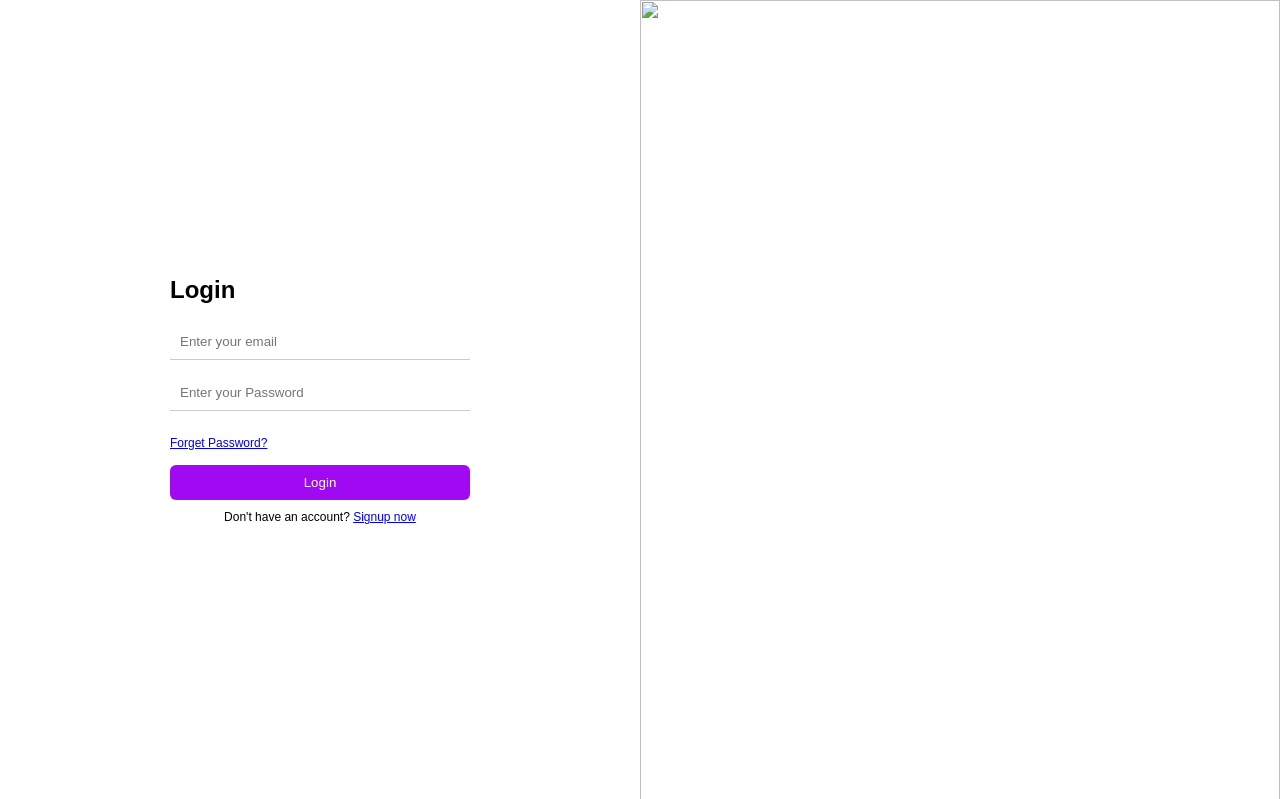
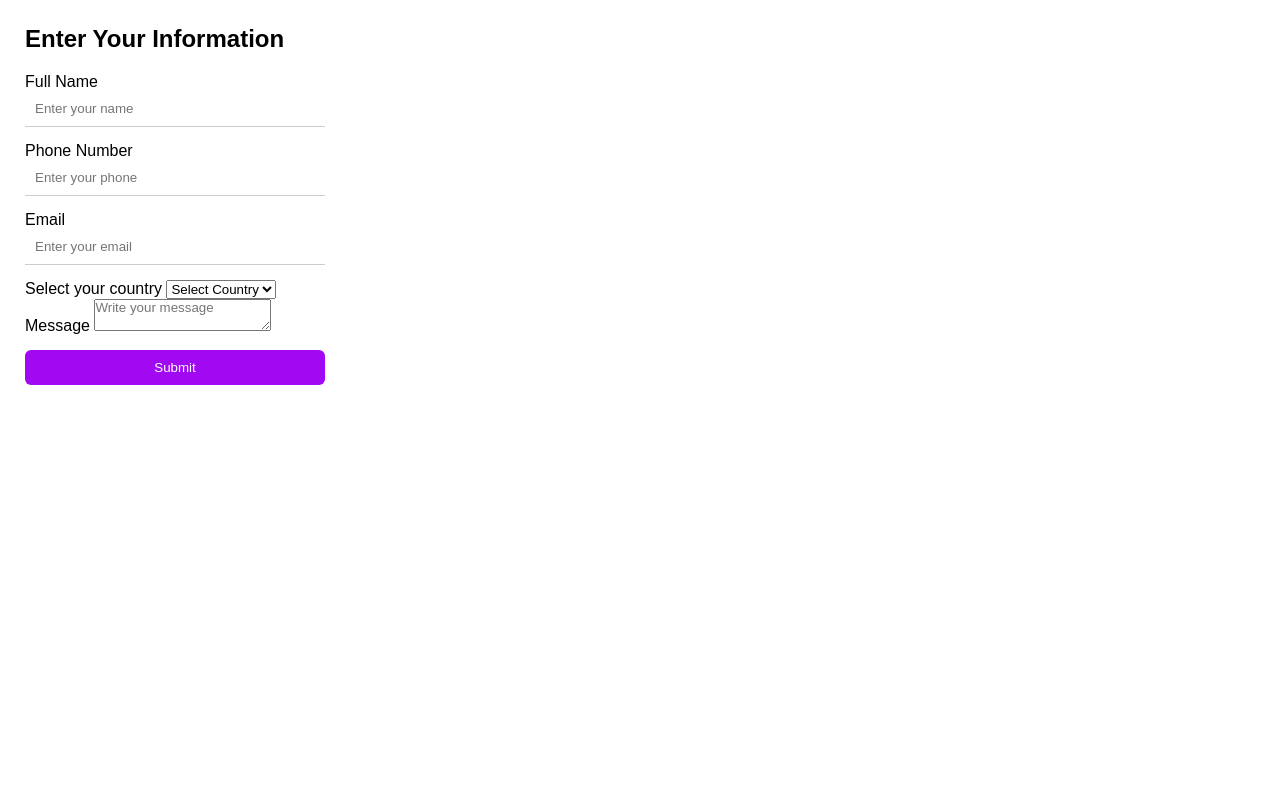
Before and after one commit to omareladawi/omareladawi.github.io, a plain HTML site: page index.html in a window 1280 px wide. Shown: the top 799 px of the page. Drawn offline with Linux system fonts and the light colour scheme.

Commit message:
Update index.html

```diff
--- a/index.html
+++ b/index.html
@@ -2,42 +2,38 @@
 <html lang="en">
 <head>
     <meta charset="UTF-8">
-    <title>Form</title>
+    <title>Information Form</title>
     <link rel="stylesheet" href="style.css">
 </head>
 <body>
 
+<div class="form-wrapper">
+    <form class="form">
+        <h2>Enter Your Information</h2>
 
+        <label>Full Name</label>
+        <input type="text" placeholder="Enter your name">
 
+        <label>Phone Number</label>
+        <input type="tel" placeholder="Enter your phone">
 
-<div class="form-wrapper">
+        <label>Email</label>
+        <input type="email" placeholder="Enter your email">
 
-    <div class="left">
-        <form class="form">
-            <h2>Login</h2>
+        <label>Select your country</label>
+        <select>
+            <option>Select Country</option>
+            <option>Egypt</option>
+            <option>USA</option>
+            <option>UK</option>
+        </select>
 
-            <input type="email" placeholder="Enter your email">
-            <input type="password" placeholder="Enter your Password">
+        <label>Message</label>
+        <textarea placeholder="Write your message"></textarea>
 
-            <p><a href="#">Forget Password?</a></p>
-
-            <button type="submit">Login</button>
-
-            <p class="sign">
-                Don't have an account? <a href="#">Signup now</a>
-            </p>
-        </form>
-    </div>
-
-    <div class="right">
-        <div class="image-box">
-            <span class="image-text">Welcome Back</span>
-            <img src="bicycle.jpg" alt="">
-        </div>
-    </div>
-
+        <button type="submit">Submit</button>
+    </form>
 </div>
-
 
 </body>
 </html>
```
